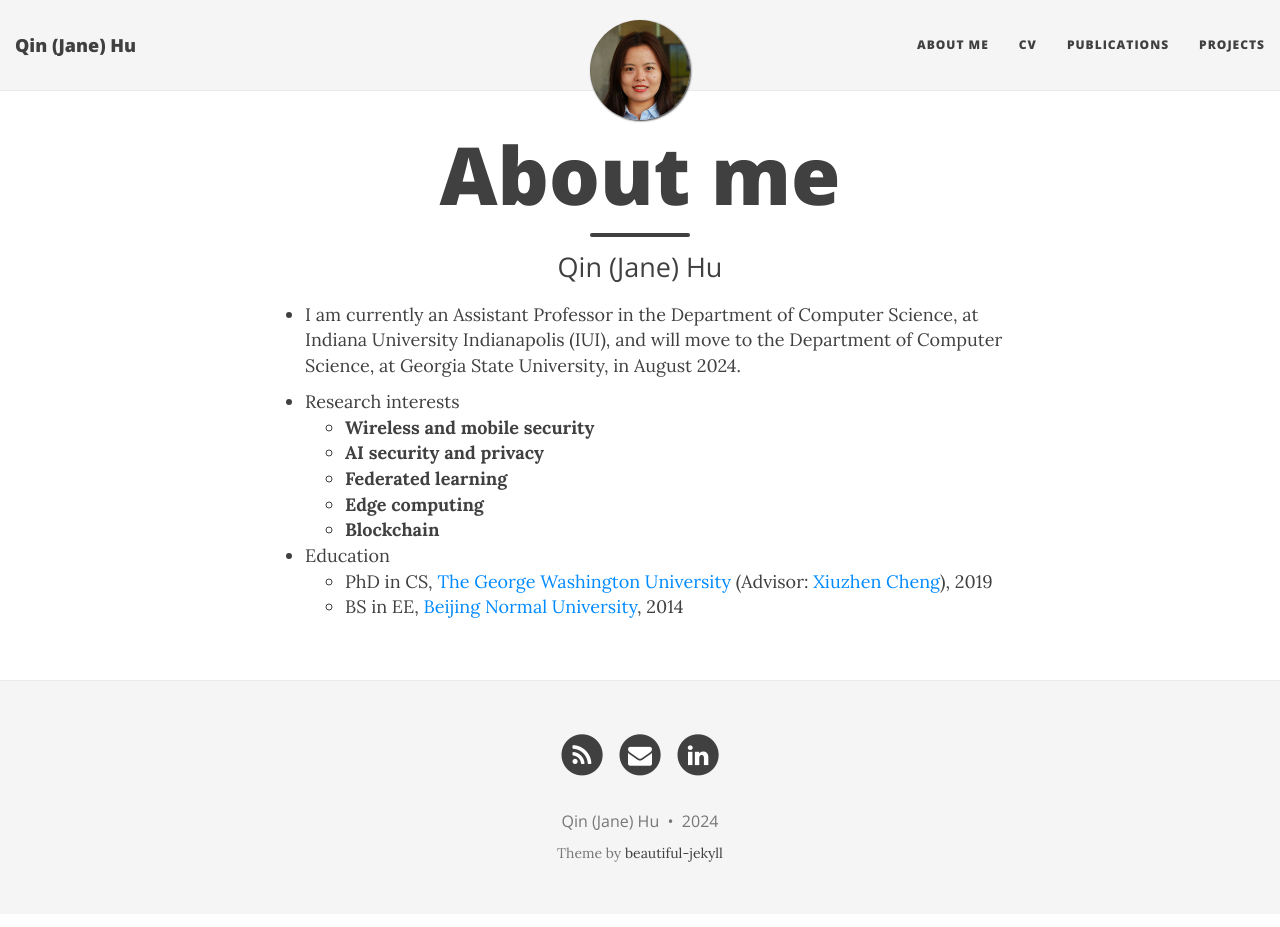
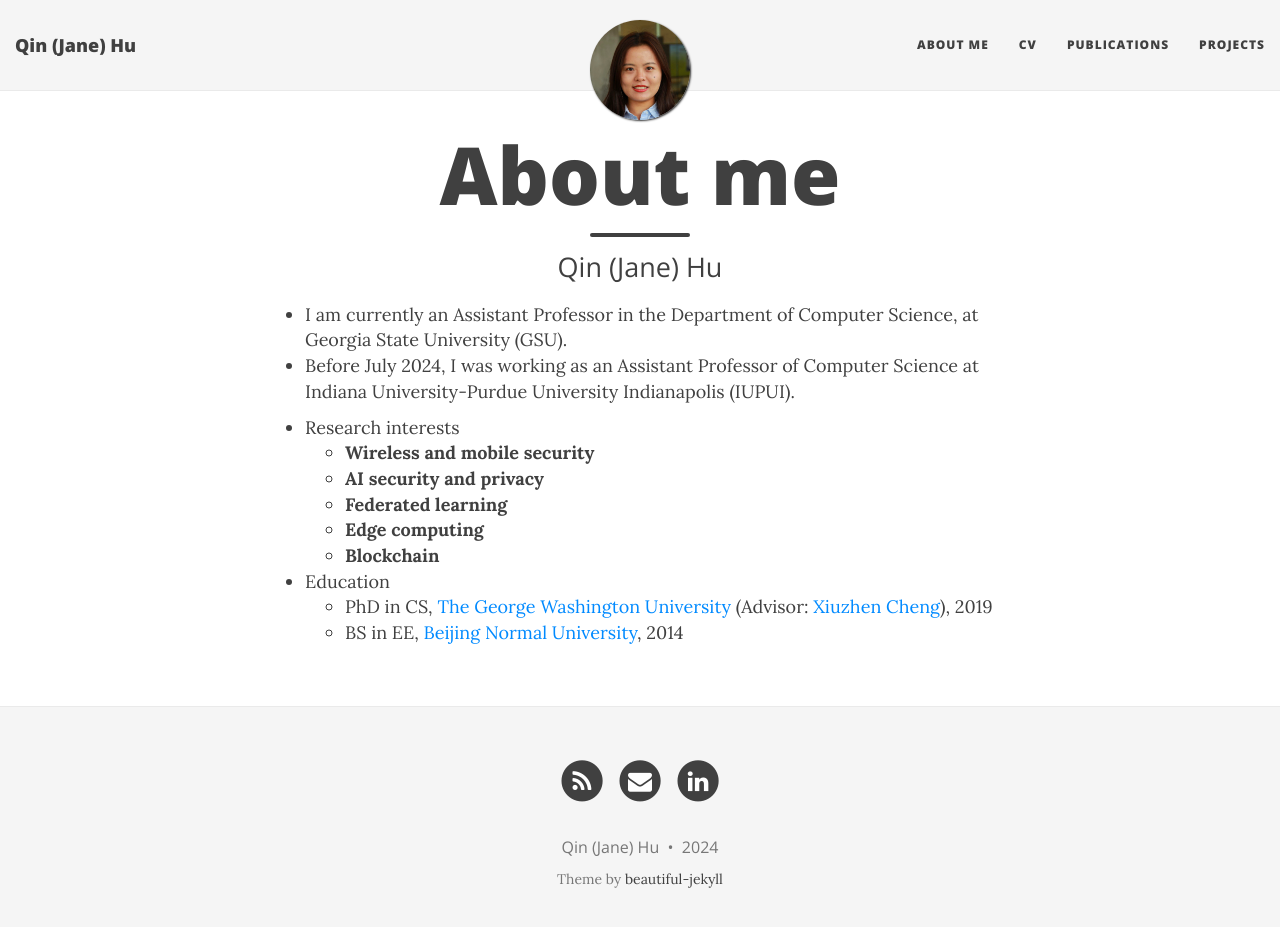
Before and after one commit to qinhu2010/qinhu2010.github.io, a Jekyll site: the page built from aboutme.md, in a window 1280 px wide and 940 px high. Shown: the top 927 px of the window. Built offline with Jekyll 4.4.1, drawn with Linux system fonts in a browser that asks for light colours; nearby versions of some CDN libraries.

Commit message:
Update aboutme.md

```diff
--- a/aboutme.md
+++ b/aboutme.md
@@ -4,7 +4,8 @@ title: About me
 subtitle: Qin (Jane) Hu
 ---
 
-- I am currently an Assistant Professor in the Department of Computer Science, at Indiana University Indianapolis (IUI), and will move to the Department of Computer Science, at Georgia State University, in August 2024.
+- I am currently an Assistant Professor in the Department of Computer Science, at Georgia State University (GSU).
+- Before July 2024, I was working as an Assistant Professor of Computer Science at Indiana University-Purdue University Indianapolis (IUPUI).
 
 [comment]:< - My PhD advisor is [Xiuzhen Cheng](https://www2.seas.gwu.edu/~cheng/).>
 - Research interests
```
